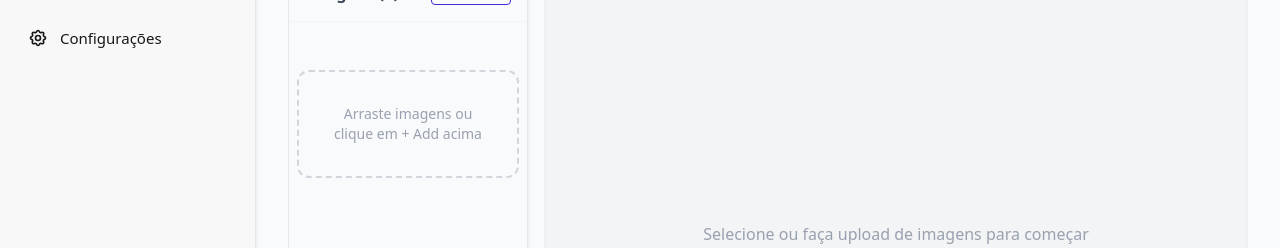
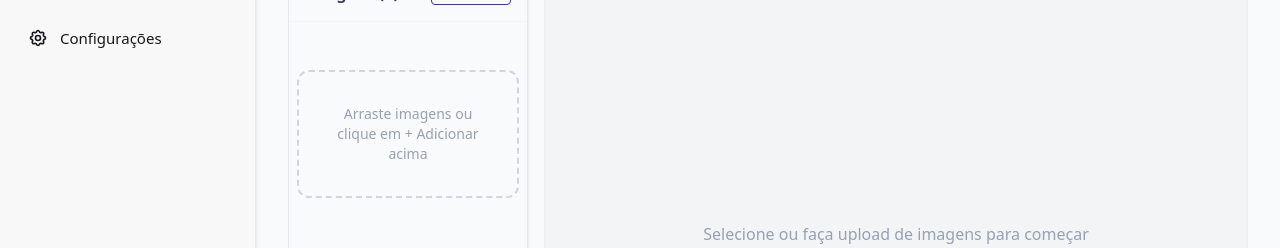
Before and after one commit to jorgelucasalima/aycromo-electron-front, a React (Vite) app: page /analise in a window 1280 px wide. Shown: the part 154-402 px from the top of the page. Built offline with nearby package versions, Linux system fonts and the light colour scheme.

Commit message:
atualizacao

```diff
--- a/forge.config.js
+++ b/forge.config.js
@@ -4,6 +4,7 @@ const { FuseV1Options, FuseVersion } = require('@electron/fuses');
 module.exports = {
   packagerConfig: {
     asar: true,
+    icon: 'build/icon',
   },
   rebuildConfig: {},
   makers: [
--- a/src/main.js
+++ b/src/main.js
@@ -15,6 +15,7 @@ const createWindow = () => {
   const mainWindow = new BrowserWindow({
     width: 1200,
     height: 800,
+    icon: path.join(app.getAppPath(), 'build', 'icon.png'),
     webPreferences: {
       preload: path.join(__dirname, 'preload.js'),
       nodeIntegration: false,
--- a/src/pages/Analise.jsx
+++ b/src/pages/Analise.jsx
@@ -237,7 +237,7 @@ export default function AnaliseCuradoria() {
             >
                {imagens.length === 0 && (
                   <div className="text-center p-8 border-2 border-dashed border-gray-300 rounded-xl text-gray-400 mt-10 text-sm">
-                    Arraste imagens ou clique em + Add acima
+                    Arraste imagens ou clique em + Adicionar acima
                   </div>
                )}
                {imagens.map((img, idx) => (
```
Also changed, not shown: 1 other file (tests, documents, lock files or other folders).
